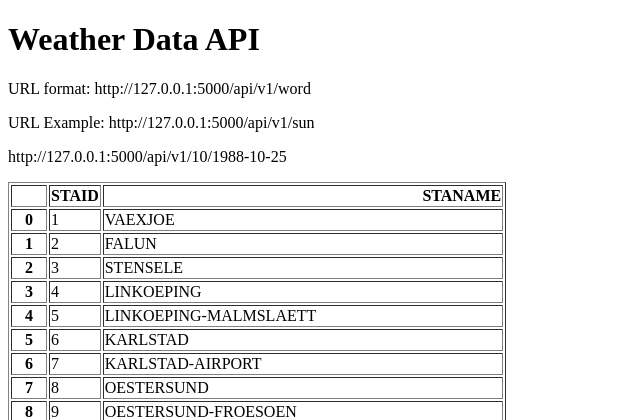
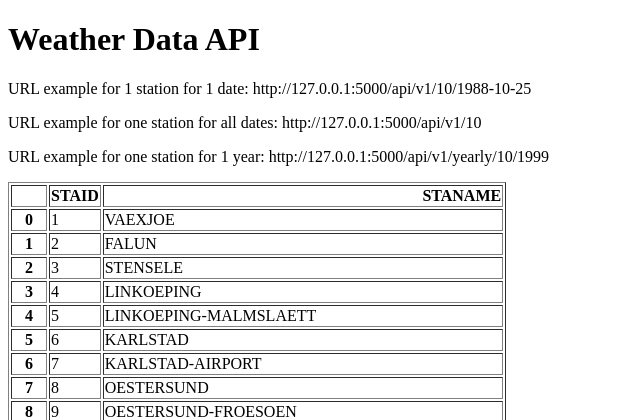
Before and after one commit to Beetman123/app-6-weather-api-webpage, a Flask app: page / in a window 1280 px wide. Shown: the top 420 px of the page, without its empty margins (0-640 px from the left). Run offline with Flask 3, Linux system fonts and the light colour scheme.

Commit message:
Day 31: Add URL endpoint for yearly and all data

```diff
--- a/main.py
+++ b/main.py
@@ -23,6 +23,21 @@
     #return render_template("about.html")
 
 
+@app.route("/api/v1/<station>")
+def all_data(station):
+    filename = "data_small/TG_STAID" + str(station).zfill(6) + ".txt"
+    df = pd.read_csv(filename, skiprows=20, parse_dates=["    DATE"])
+    result = df.to_dict(orient="records")
+    return result
+
+@app.route("/api/v1/yearly/<station>/<year>")
+def yearly(station,year):
+    filename = "data_small/TG_STAID" + str(station).zfill(6) + ".txt"
+    df = pd.read_csv(filename, skiprows=20)
+    df["    DATE"] = df["    DATE"].astype(str)
+    result = df[df["    DATE"].str.startswith(str(year))].to_dict(orient="records")
+    return result
+
 """
 @app.route("/api/v1/<word>")
 def about(word):
--- a/templates/home.html
+++ b/templates/home.html
@@ -6,9 +6,13 @@
 </head>
 <body>
 <h1>Weather Data API</h1>
+
+<p>URL example for 1 station for 1 date: http://127.0.0.1:5000/api/v1/10/1988-10-25</p>
+<p>URL example for one station for all dates: http://127.0.0.1:5000/api/v1/10</p>
+<p>URL example for one station for 1 year: http://127.0.0.1:5000/api/v1/yearly/10/1999</p>
+<p>{{data|safe}}</p>
+
 <p>URL format: http://127.0.0.1:5000/api/v1/word</p>
 <p>URL Example: http://127.0.0.1:5000/api/v1/sun</p>
-<p>http://127.0.0.1:5000/api/v1/10/1988-10-25</p>
-<p>{{data|safe}}</p>
 </body>
 </html>
```
